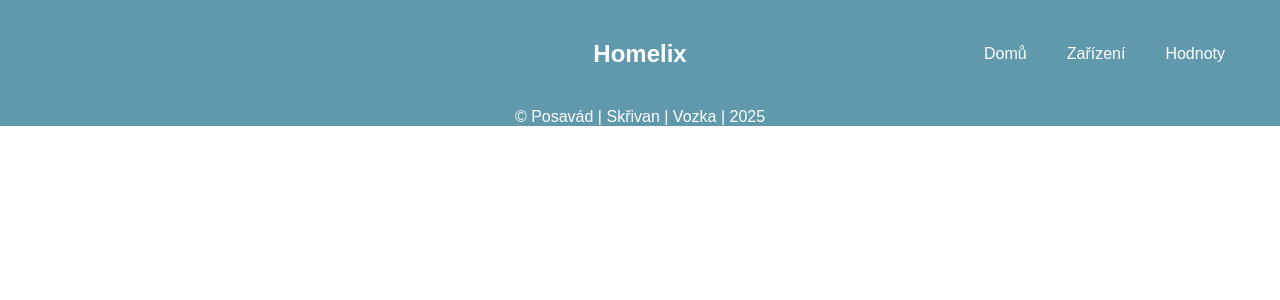
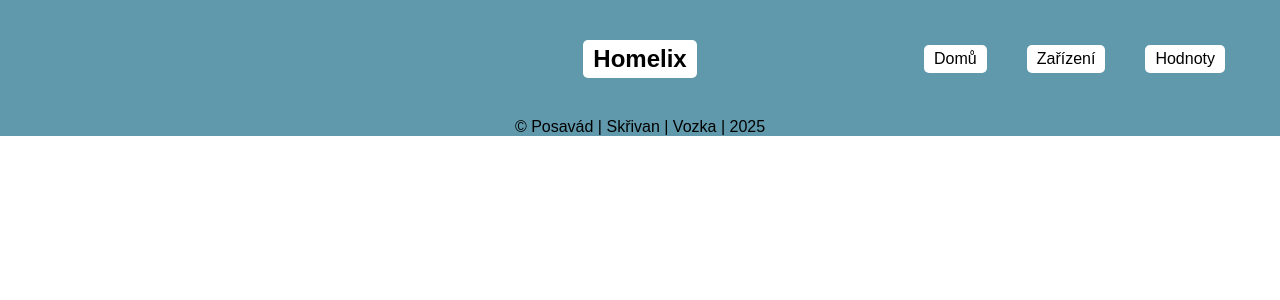
Before and after one commit to JirikPos/homelix, a PHP site: page / in a window 1280 px wide. Shown: the top 300 px of the page. Run offline with PHP 8.4, Linux system fonts and the light colour scheme; some web fonts are replaced.

Commit message:
úprava odkazů v nav a názvu

```diff
--- a/public/css/style.css
+++ b/public/css/style.css
@@ -1,5 +1,5 @@
 :root {
-    --barva-pisma: white;
+    --barva-pisma: black;
     --barva-pozadi: rgb(96, 153, 172);
 }
 
@@ -22,14 +22,17 @@ a {
     color: var(--barva-pisma);
 }
 
-a:active {
-    color: black;
-}
-
 nav {
     display: flex;
     align-items: center;
     justify-content: space-between;
+}
+
+nav a {
+    background-color: white;
+    padding: 5px 10px;
+    border-radius: 5px;
+    display: inline-block;
 }
 
 .nav-left {
@@ -39,6 +42,13 @@ nav {
 .nav-center {
     text-align: center;
     flex: 1;
+}
+
+.nav-center h1 {
+    background-color: white;
+    padding: 5px 10px;
+    border-radius: 5px;
+    display: inline-block;
 }
 
 .nav-right {
--- a/public/index.php
+++ b/public/index.php
@@ -10,7 +10,7 @@
     <link rel="preconnect" href="https://fonts.googleapis.com">
     <link rel="preconnect" href="https://fonts.gstatic.com" crossorigin>
     <link href="https://fonts.googleapis.com/css2?family=Cal+Sans&display=swap" rel="stylesheet">
-    <link rel="stylesheet" href="./css/style.css">
+    <link rel="stylesheet" href="style.css">
     <title>Homelix</title>
 </head>
 
```
